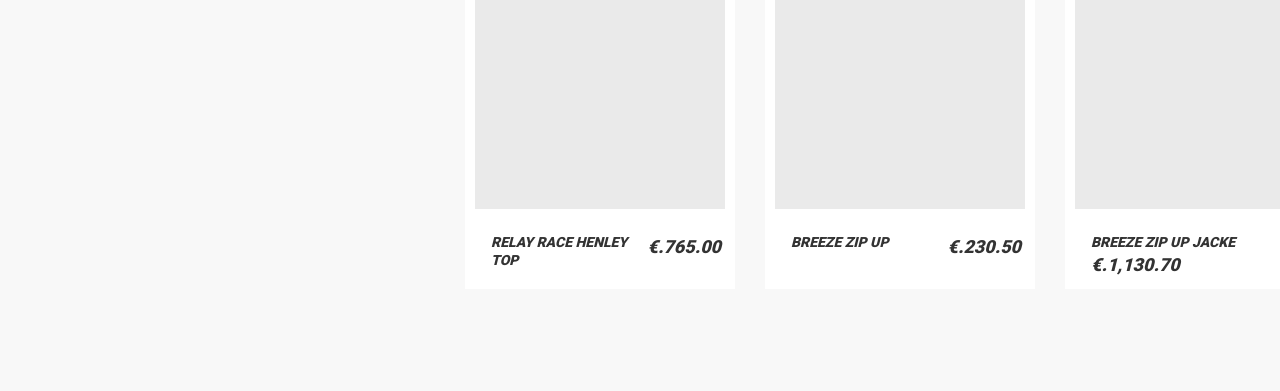
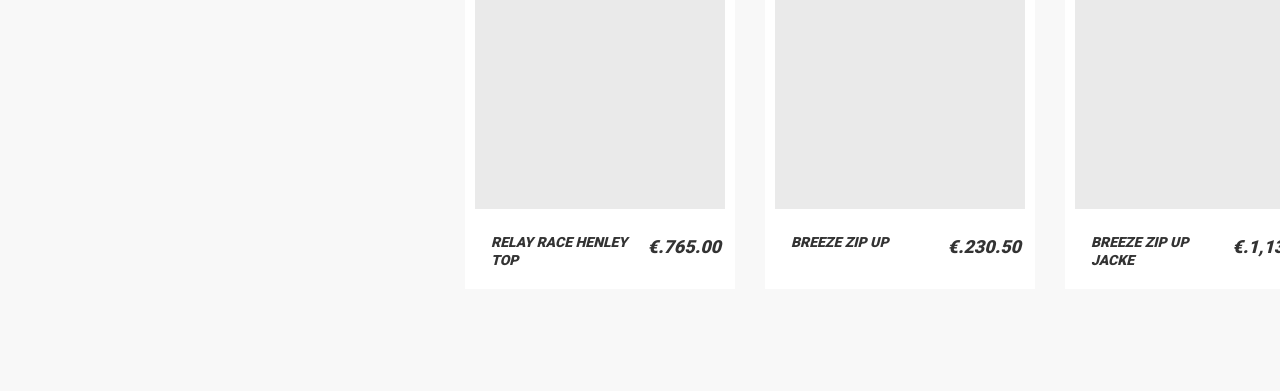
Before and after one commit to PavelPleshkov/pavelpleshkov.github.io, a plain HTML site: page catalog.html in a window 1280 px wide. Shown: the part 1928-2319 px from the top of the page. Drawn offline with Linux system fonts and the light colour scheme.

Commit message:
Update catalog.html

```diff
--- a/catalog.html
+++ b/catalog.html
@@ -216,7 +216,7 @@
               </div>
               <div class="main-product-about-wrapper">
                 <div class="main-product-about-card">
-                  <a href="#"><span>breeze zip up jacke</span></a>
+                  <a href="#"><span>breeze zip up <br>jacke</span></a>
                   <p class="main-product-about-price">&euro;.1,130.70</p>
                 </div>
               </div>
```
